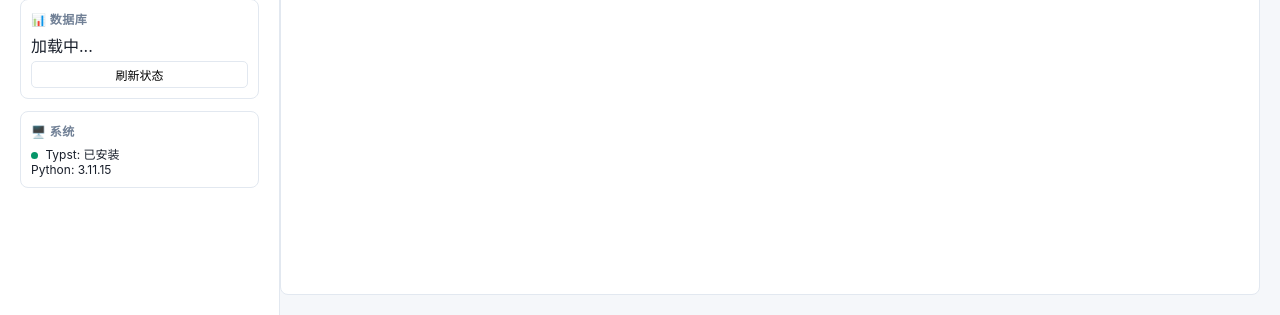
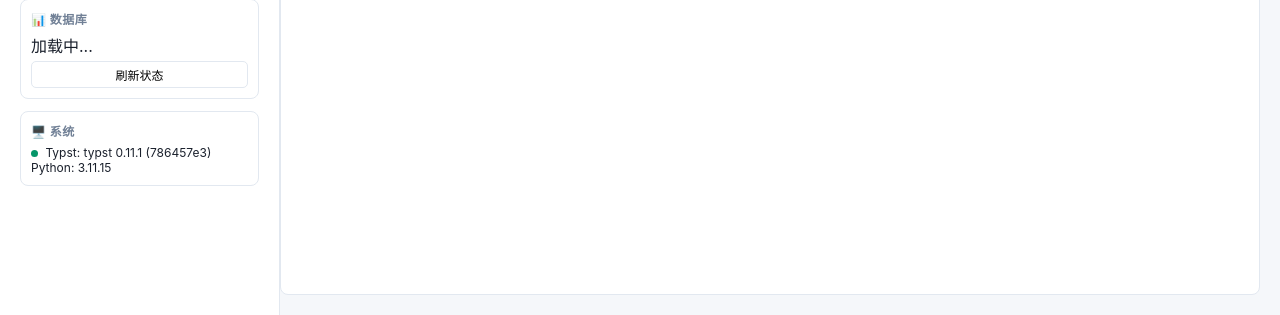
Before and after one commit to zby-98/CV-master, a Flask app: page / in a window 1280 px wide. Shown: the part 485-800 px from the top of the page. Run offline with Flask 3, Linux system fonts and the light colour scheme; data that the repository does not hold is empty; some libraries are stand-ins or nearby versions.

Commit message:
添加一键安装 Typst 功能：API 端点 + 前端按钮

```diff
--- a/app.py
+++ b/app.py
@@ -469,11 +469,18 @@ def api_interview_prep_stream():
 
 @app.route("/api/system/check", methods=["GET"])
 def api_system_check():
-    from core import _check_command
+    from core import check_typst_available
     return jsonify({
-        "typst_available": _check_command("typst"),
+        "typst": check_typst_available(),
         "python_version": __import__("sys").version.split()[0],
     })
+
+
+@app.route("/api/system/install-typst", methods=["POST"])
+def api_install_typst():
+    from core import install_typst
+    ok, msg = install_typst()
+    return jsonify({"ok": ok, "message": msg})
 
 
 # ─── 启动 ──────────────────────────────────────────────────────────
--- a/core.py
+++ b/core.py
@@ -401,7 +401,7 @@ class TypstCompiler:
         typst_cmd = _get_typst_cmd()
         _fix_bundled_binary(typst_cmd)
         if not _check_command(typst_cmd):
-            return pdf_path, False, "Typst CLI 未安装。请运行: brew install typst"
+            return pdf_path, False, "Typst CLI 未安装。请在左侧系统面板点击「一键安装 Typst」，或手动运行: brew install typst"
 
         fonts_dir = RESOURCE_DIR / "fonts"
         cmd = [typst_cmd, "compile"]
@@ -425,6 +425,55 @@ def _check_command(cmd: str) -> bool:
         return True
     except Exception:
         return False
+
+
+def check_typst_available() -> dict:
+    """检查 Typst 是否可用，返回详细信息。"""
+    cmd = _get_typst_cmd()
+    _fix_bundled_binary(cmd)
+    available = _check_command(cmd)
+    result = {
+        "available": available,
+        "path": cmd,
+        "is_bundled": _is_frozen() and cmd != "typst",
+    }
+    if available:
+        try:
+            r = subprocess.run([cmd, "--version"], capture_output=True, text=True)
+            result["version"] = r.stdout.strip()
+        except Exception:
+            pass
+    return result
+
+
+def install_typst() -> tuple[bool, str]:
+    """一键安装 Typst CLI。macOS 用 brew，否则引导用户手动安装。"""
+    if sys.platform == "darwin":
+        # 优先尝试 brew install
+        for installer in ["/opt/homebrew/bin/brew", "/usr/local/bin/brew", "brew"]:
+            try:
+                r = subprocess.run(
+                    [installer, "install", "typst"],
+                    capture_output=True, text=True, timeout=300,
+                )
+                if r.returncode == 0:
+                    return True, "Typst 已通过 Homebrew 安装成功"
+            except Exception:
+                continue
+        return False, (
+            "自动安装失败。请手动安装 Typst：\n"
+            "1. 打开终端运行: brew install typst\n"
+            "2. 或从 https://github.com/typst/typst/releases 下载"
+        )
+    elif sys.platform == "win32":
+        return False, (
+            "请手动安装 Typst：\n"
+            "1. 打开 https://github.com/typst/typst/releases\n"
+            "2. 下载 typst-x86_64-pc-windows-msvc.zip\n"
+            "3. 解压后将 typst.exe 放到系统 PATH 中"
+        )
+    else:
+        return False, "请从 https://github.com/typst/typst/releases 手动安装 Typst"
 
 
 def _fix_bundled_binary(cmd: str) -> bool:
--- a/templates/index.html
+++ b/templates/index.html
@@ -409,11 +409,36 @@ async function refreshDB() {
 async function checkSystem() {
   const r = await fetch('/api/system/check');
   const d = await r.json();
-  document.getElementById('sys-status').innerHTML = `
-    <p style="font-size:12px;"><span class="status-dot ${d.typst_available?'on':'off'}"></span>
-    Typst: ${d.typst_available?'已安装':'未安装'}</p>
-    <p style="font-size:12px;">Python: ${d.python_version}</p>
-  `;
+  const t = d.typst;
+  if (t.available) {
+    document.getElementById('sys-status').innerHTML = `
+      <p style="font-size:12px;"><span class="status-dot on"></span> Typst: ${t.version || '已安装'}</p>
+      <p style="font-size:12px;">Python: ${d.python_version}</p>
+    `;
+  } else {
+    document.getElementById('sys-status').innerHTML = `
+      <p style="font-size:12px;"><span class="status-dot off"></span> Typst: 未安装</p>
+      <p style="font-size:12px;">Python: ${d.python_version}</p>
+      <button class="btn btn-primary btn-sm btn-block" onclick="installTypst()" style="margin-top:6px;">🔧 一键安装 Typst</button>
+      <p style="font-size:10px;color:var(--text-muted);margin-top:4px;">需要 Homebrew，或手动运行 brew install typst</p>
+    `;
+  }
+}
+
+async function installTypst() {
+  const btn = event.target;
+  btn.disabled = true;
+  btn.textContent = '⏳ 安装中...';
+  try {
+    const r = await fetch('/api/system/install-typst', { method: 'POST' });
+    const d = await r.json();
+    toast(d.message, d.ok ? 'success' : 'error');
+  } catch(e) {
+    toast('安装请求失败: ' + e.message, 'error');
+  }
+  btn.disabled = false;
+  btn.textContent = '🔧 一键安装 Typst';
+  setTimeout(checkSystem, 2000);
 }
 
 // ─── Chat ─────────────────────────────────────────────────
```
